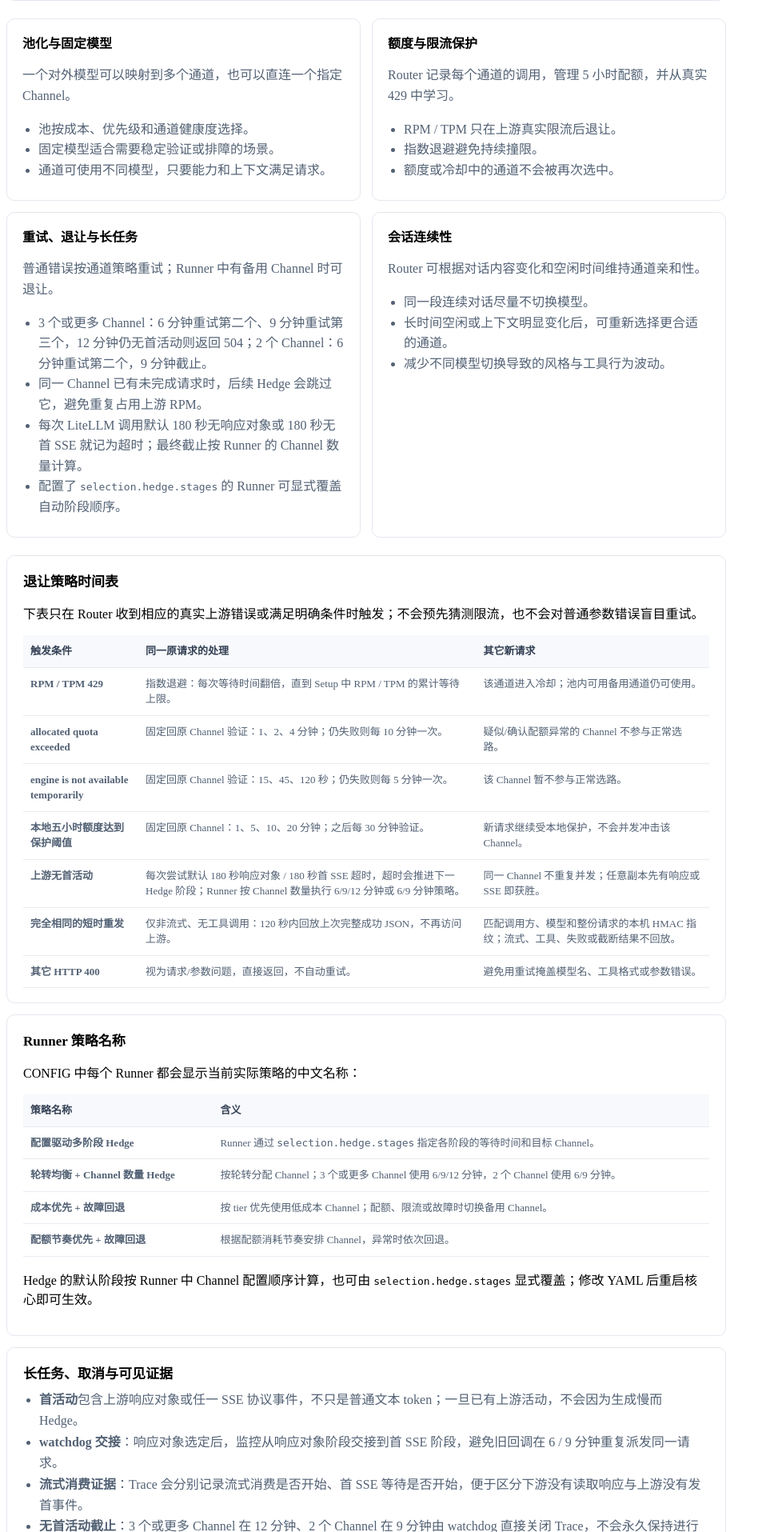
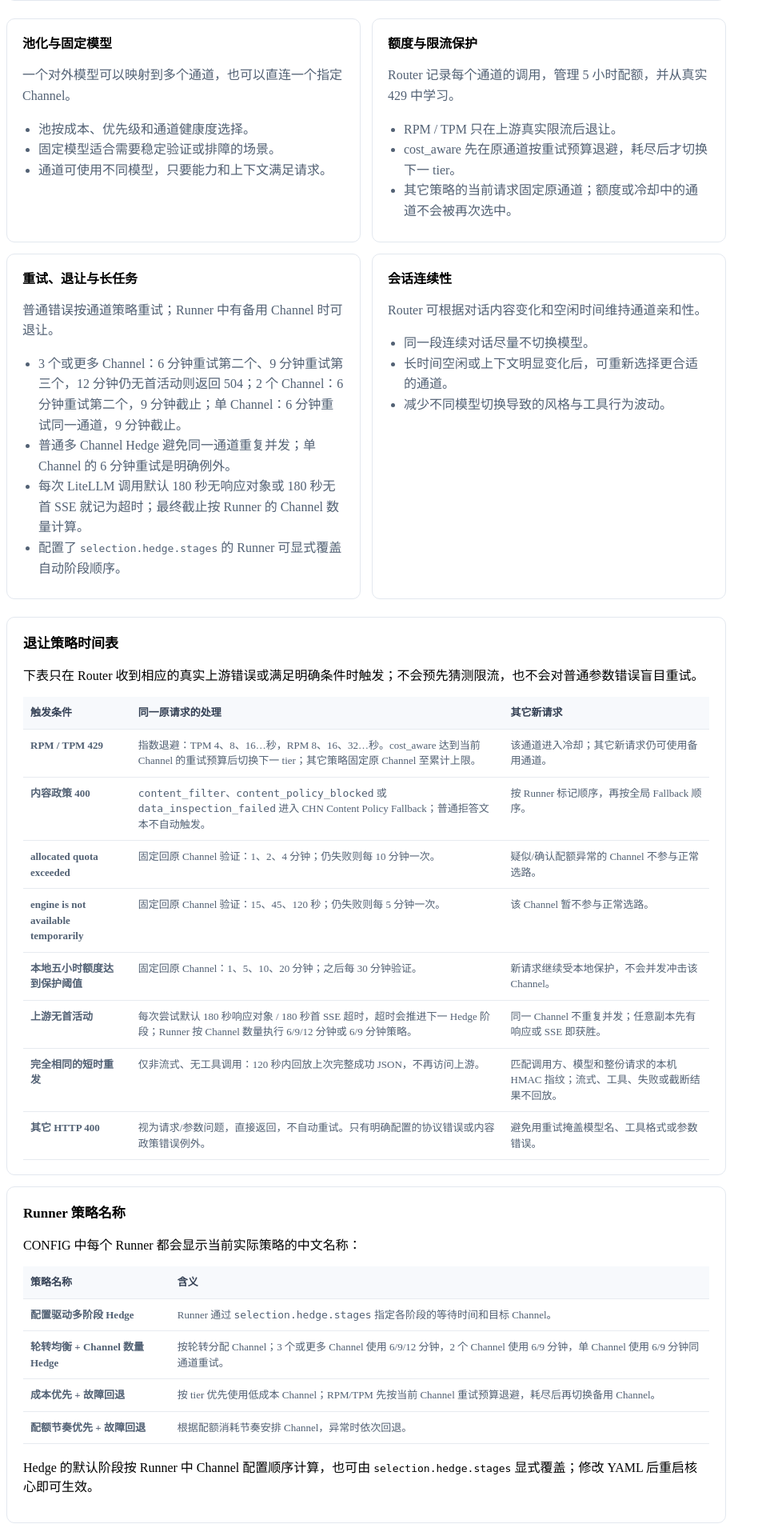
Before and after one commit to echoflying/flex-llm-router, a Python web app: template templates/help.html in a window 1280 px wide. Shown: the part 331-2246 px from the top of the page at 80% size, without its empty margins (0-963 px from the left). Run offline with Jinja, Linux system fonts and the light colour scheme; the template is opened without the code that fills it, so the values that code supplies are empty.

Commit message:
Document data inspection policy fallback

```diff
--- a/templates/help.html
+++ b/templates/help.html
@@ -7,22 +7,23 @@
 <section class="wide"><h2>它为调用方增加了什么</h2><div class="flow"><span class="step">Hermes / OpenCode</span><span class="arrow">→</span><span class="step">稳定模型或池名称</span><span class="arrow">→</span><span class="step">Flex Router</span><span class="arrow">→</span><span class="step">多个上游通道</span></div><p>上游渠道可以变化、故障或额度受限，而调用方配置保持不变。Router 负责在合适的通道上完成调用，并保留完整的运行证据。</p></section>
 <section class="grid">
 <article class="card"><h2>池化与固定模型</h2><p>一个对外模型可以映射到多个通道，也可以直连一个指定 Channel。</p><ul><li>池按成本、优先级和通道健康度选择。</li><li>固定模型适合需要稳定验证或排障的场景。</li><li>通道可使用不同模型，只要能力和上下文满足请求。</li></ul></article>
-<article class="card"><h2>额度与限流保护</h2><p>Router 记录每个通道的调用，管理 5 小时配额，并从真实 429 中学习。</p><ul><li>RPM / TPM 只在上游真实限流后退让。</li><li>指数退避避免持续撞限。</li><li>额度或冷却中的通道不会被再次选中。</li></ul></article>
-<article class="card"><h2>重试、退让与长任务</h2><p>普通错误按通道策略重试；Runner 中有备用 Channel 时可退让。</p><ul><li>3 个或更多 Channel：6 分钟重试第二个、9 分钟重试第三个，12 分钟仍无首活动则返回 504；2 个 Channel：6 分钟重试第二个，9 分钟截止。</li><li>同一 Channel 已有未完成请求时，后续 Hedge 会跳过它，避免重复占用上游 RPM。</li><li>每次 LiteLLM 调用默认 180 秒无响应对象或 180 秒无首 SSE 就记为超时；最终截止按 Runner 的 Channel 数量计算。</li><li>配置了 <code>selection.hedge.stages</code> 的 Runner 可显式覆盖自动阶段顺序。</li></ul></article>
+<article class="card"><h2>额度与限流保护</h2><p>Router 记录每个通道的调用，管理 5 小时配额，并从真实 429 中学习。</p><ul><li>RPM / TPM 只在上游真实限流后退让。</li><li>cost_aware 先在原通道按重试预算退避，耗尽后才切换下一 tier。</li><li>其它策略的当前请求固定原通道；额度或冷却中的通道不会被再次选中。</li></ul></article>
+<article class="card"><h2>重试、退让与长任务</h2><p>普通错误按通道策略重试；Runner 中有备用 Channel 时可退让。</p><ul><li>3 个或更多 Channel：6 分钟重试第二个、9 分钟重试第三个，12 分钟仍无首活动则返回 504；2 个 Channel：6 分钟重试第二个，9 分钟截止；单 Channel：6 分钟重试同一通道，9 分钟截止。</li><li>普通多 Channel Hedge 避免同一通道重复并发；单 Channel 的 6 分钟重试是明确例外。</li><li>每次 LiteLLM 调用默认 180 秒无响应对象或 180 秒无首 SSE 就记为超时；最终截止按 Runner 的 Channel 数量计算。</li><li>配置了 <code>selection.hedge.stages</code> 的 Runner 可显式覆盖自动阶段顺序。</li></ul></article>
 <article class="card"><h2>会话连续性</h2><p>Router 可根据对话内容变化和空闲时间维持通道亲和性。</p><ul><li>同一段连续对话尽量不切换模型。</li><li>长时间空闲或上下文明显变化后，可重新选择更合适的通道。</li><li>减少不同模型切换导致的风格与工具行为波动。</li></ul></article>
 </section>
 <section class="wide"><h2>退让策略时间表</h2><p>下表只在 Router 收到相应的真实上游错误或满足明确条件时触发；不会预先猜测限流，也不会对普通参数错误盲目重试。</p>
 <table><thead><tr><th>触发条件</th><th>同一原请求的处理</th><th>其它新请求</th></tr></thead><tbody>
-<tr><td><b>RPM / TPM 429</b></td><td>指数退避：每次等待时间翻倍，直到 Setup 中 RPM / TPM 的累计等待上限。</td><td>该通道进入冷却；池内可用备用通道仍可使用。</td></tr>
+<tr><td><b>RPM / TPM 429</b></td><td>指数退避：TPM 4、8、16…秒，RPM 8、16、32…秒。cost_aware 达到当前 Channel 的重试预算后切换下一 tier；其它策略固定原 Channel 至累计上限。</td><td>该通道进入冷却；其它新请求仍可使用备用通道。</td></tr>
+<tr><td><b>内容政策 400</b></td><td><code>content_filter</code>、<code>content_policy_blocked</code> 或 <code>data_inspection_failed</code> 进入 CHN Content Policy Fallback；普通拒答文本不自动触发。</td><td>按 Runner 标记顺序，再按全局 Fallback 顺序。</td></tr>
 <tr><td><b>allocated quota exceeded</b></td><td>固定回原 Channel 验证：1、2、4 分钟；仍失败则每 10 分钟一次。</td><td>疑似/确认配额异常的 Channel 不参与正常选路。</td></tr>
 <tr><td><b>engine is not available temporarily</b></td><td>固定回原 Channel 验证：15、45、120 秒；仍失败则每 5 分钟一次。</td><td>该 Channel 暂不参与正常选路。</td></tr>
 <tr><td><b>本地五小时额度达到保护阈值</b></td><td>固定回原 Channel：1、5、10、20 分钟；之后每 30 分钟验证。</td><td>新请求继续受本地保护，不会并发冲击该 Channel。</td></tr>
 <tr><td><b>上游无首活动</b></td><td>每次尝试默认 180 秒响应对象 / 180 秒首 SSE 超时，超时会推进下一 Hedge 阶段；Runner 按 Channel 数量执行 6/9/12 分钟或 6/9 分钟策略。</td><td>同一 Channel 不重复并发；任意副本先有响应或 SSE 即获胜。</td></tr>
 <tr><td><b>完全相同的短时重发</b></td><td>仅非流式、无工具调用：120 秒内回放上次完整成功 JSON，不再访问上游。</td><td>匹配调用方、模型和整份请求的本机 HMAC 指纹；流式、工具、失败或截断结果不回放。</td></tr>
-<tr><td><b>其它 HTTP 400</b></td><td>视为请求/参数问题，直接返回，不自动重试。</td><td>避免用重试掩盖模型名、工具格式或参数错误。</td></tr>
+<tr><td><b>其它 HTTP 400</b></td><td>视为请求/参数问题，直接返回，不自动重试。只有明确配置的协议错误或内容政策错误例外。</td><td>避免用重试掩盖模型名、工具格式或参数错误。</td></tr>
 </tbody></table></section>
-<section class="wide"><h2>Runner 策略名称</h2><p>CONFIG 中每个 Runner 都会显示当前实际策略的中文名称：</p><table><thead><tr><th>策略名称</th><th>含义</th></tr></thead><tbody><tr><td><b>配置驱动多阶段 Hedge</b></td><td>Runner 通过 <code>selection.hedge.stages</code> 指定各阶段的等待时间和目标 Channel。</td></tr><tr><td><b>轮转均衡 + Channel 数量 Hedge</b></td><td>按轮转分配 Channel；3 个或更多 Channel 使用 6/9/12 分钟，2 个 Channel 使用 6/9 分钟。</td></tr><tr><td><b>成本优先 + 故障回退</b></td><td>按 tier 优先使用低成本 Channel；配额、限流或故障时切换备用 Channel。</td></tr><tr><td><b>配额节奏优先 + 故障回退</b></td><td>根据配额消耗节奏安排 Channel，异常时依次回退。</td></tr></tbody></table><p>Hedge 的默认阶段按 Runner 中 Channel 配置顺序计算，也可由 <code>selection.hedge.stages</code> 显式覆盖；修改 YAML 后重启核心即可生效。</p></section>
-<section class="wide"><h2>长任务、取消与可见证据</h2><ul><li><b>首活动</b>包含上游响应对象或任一 SSE 协议事件，不只是普通文本 token；一旦已有上游活动，不会因为生成慢而 Hedge。</li><li><b>watchdog 交接</b>：响应对象选定后，监控从响应对象阶段交接到首 SSE 阶段，避免旧回调在 6 / 9 分钟重复派发同一请求。</li><li><b>流式消费证据</b>：Trace 会分别记录流式消费是否开始、首 SSE 等待是否开始，便于区分下游没有读取响应与上游没有发首事件。</li><li><b>无首活动截止</b>：3 个或更多 Channel 在 12 分钟、2 个 Channel 在 9 分钟由 watchdog 直接关闭 Trace，不会永久保持进行中；预响应 Hedge 阶段还会同步关闭未完成 attempt，不等待 SDK 清理。</li><li><b>副本获胜</b>后，Router 取消同一 Trace 中仍等待的旧副本；若上游不支持即时取消，可能仍产生上游费用，但不会再向调用方转发。</li><li><b>调用方断开</b>：在首字前或流式期间检测到真实 HTTP 断开时，Router 取消上游流和等待副本。标准 OpenAI 协议没有任务取消 ID，因此无法仅凭内容推断取消。</li><li><b>Trace</b>会记录 LiteLLM task 启动、响应对象、首个 SSE、明确错误、超时、取消请求，以及 429、冷却、Hedge 和 TTFT。</li></ul></section>
+<section class="wide"><h2>Runner 策略名称</h2><p>CONFIG 中每个 Runner 都会显示当前实际策略的中文名称：</p><table><thead><tr><th>策略名称</th><th>含义</th></tr></thead><tbody><tr><td><b>配置驱动多阶段 Hedge</b></td><td>Runner 通过 <code>selection.hedge.stages</code> 指定各阶段的等待时间和目标 Channel。</td></tr><tr><td><b>轮转均衡 + Channel 数量 Hedge</b></td><td>按轮转分配 Channel；3 个或更多 Channel 使用 6/9/12 分钟，2 个 Channel 使用 6/9 分钟，单 Channel 使用 6/9 分钟同通道重试。</td></tr><tr><td><b>成本优先 + 故障回退</b></td><td>按 tier 优先使用低成本 Channel；RPM/TPM 先按当前 Channel 重试预算退避，耗尽后再切换备用 Channel。</td></tr><tr><td><b>配额节奏优先 + 故障回退</b></td><td>根据配额消耗节奏安排 Channel，异常时依次回退。</td></tr></tbody></table><p>Hedge 的默认阶段按 Runner 中 Channel 配置顺序计算，也可由 <code>selection.hedge.stages</code> 显式覆盖；修改 YAML 后重启核心即可生效。</p></section>
+<section class="wide"><h2>长任务、取消与可见证据</h2><ul><li><b>首活动</b>包含上游响应对象或任一 SSE 协议事件，不只是普通文本 token；一旦已有上游活动，不会因为生成慢而 Hedge。</li><li><b>watchdog 交接</b>：响应对象选定后，监控从响应对象阶段交接到首 SSE 阶段，避免旧回调在 6 / 9 分钟重复派发同一请求。</li><li><b>流式消费证据</b>：Trace 会分别记录流式消费是否开始、首 SSE 等待是否开始，便于区分下游没有读取响应与上游没有发首事件。</li><li><b>无首活动截止</b>：3 个或更多 Channel 在 12 分钟、2 个 Channel 在 9 分钟、单 Channel 在 9 分钟由 watchdog 直接关闭 Trace，不会永久保持进行中；预响应 Hedge 阶段还会同步关闭未完成 attempt，不等待 SDK 清理。</li><li><b>副本获胜</b>后，Router 取消同一 Trace 中仍等待的旧副本；若上游不支持即时取消，可能仍产生上游费用，但不会再向调用方转发。</li><li><b>调用方断开</b>：在首字前或流式期间检测到真实 HTTP 断开时，Router 取消上游流和等待副本。标准 OpenAI 协议没有任务取消 ID，因此无法仅凭内容推断取消。</li><li><b>Trace</b>会记录 LiteLLM task 启动、响应对象、首个 SSE、明确错误、超时、取消请求，以及 429、冷却、Hedge 和 TTFT。</li></ul></section>
 <section class="wide"><h2>短时结果恢复</h2><p>对完全相同的 <code>stream: false</code>、无工具调用请求，Router 会在上次正常成功后的 <b>120 秒</b> 内直接恢复完整 JSON，并在 Trace 记录 <code>replay_hit</code>。它适合 Hermes 的命令批准类重发（例如已得到 <code>APPROVE</code> 但传输中断），不适用于流式内容或工具调用。完整响应仅短时保存在本机，到期删除；Prompt、API Key 和 Cookie 不会写入该临时表或长期统计。</p></section>
 <section class="wide"><h2>可观测与管理</h2><p><b>调用轨迹</b>记录每次请求的选路、上游调用、429、冷却、重试、退让、首字时间、结果恢复和最终结果；默认不保存完整 Prompt。<b>调用统计</b>按 Channel 或 Pool 展示总请求、一次成功、重试后成功和真正失败，并提供小时趋势。管理页可测试、启停或重置单个通道。</p><p>Setup 中可单独开启<b>全文上行请求留存</b>，用于复现特定 payload：只保存实际发向上游的完整请求正文，不保存 API Header/Key，也不额外保存流式模型输出。默认关闭；保留时长、最多条数和最大空间可配，达到任一限制会从最旧记录自动清理。</p></section>
 <section class="wide"><h2>边界与原则</h2><p>Router 只负责路由与传输，不替代调用方的 Agent 决策。它不会把 API Key、Cookie 或完整对话内容写入调用轨迹；上游模型、额度与能力仍以配置和真实响应为准。</p></section>
```
